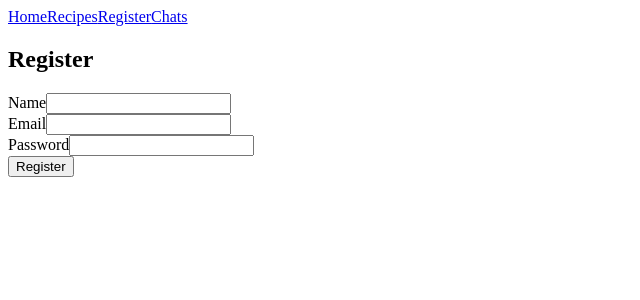
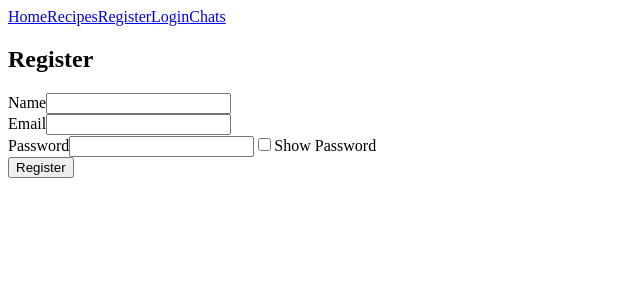
Before and after one commit to nPrameelaPydi/capstone_frontend, a React (Vite) app: page /register in a window 1280 px wide. Shown: the top 300 px of the page, without its empty margins (0-640 px from the left). Built offline with nearby package versions, Linux system fonts and the light colour scheme.

Commit message:
add forgot password feature

```diff
--- a/components/Nav.jsx
+++ b/components/Nav.jsx
@@ -6,7 +6,7 @@ export default function Nav() {
       <Link to="/">Home</Link>
       <Link to="/recipes">Recipes</Link>
       <Link to="/register">Register</Link>
-      {/*<Link to="/login">Login</Link>*/}
+      <Link to="/login">Login</Link>
       <Link to="/chats">Chats</Link>
     </nav>
   );
--- a/pages/RegistrationPage.jsx
+++ b/pages/RegistrationPage.jsx
@@ -10,6 +10,8 @@ const Register = () => {
   });
   // To show success/error message after submitting the form
   const [message, setMessage] = useState("");
+  // to show password feature
+  const [showPassword, setShowPassword] = useState(false);
 
   const handleChange = (e) => {
     // update form data object with changed value
@@ -24,11 +26,13 @@ const Register = () => {
         "http://localhost:3000/api/auth/register",
         formData
       );
-      console.log(response.data); // Log success response
+      console.log(response);
+      console.log(`${response.config.data}`);
+      console.log(response.data.message);
       setMessage(response.data.message); //set success msg
     } catch (error) {
       console.error(error.response?.data || error.message);
-      //error.response?.data?.message: The ?. is called optional chaining. It ensures that if response or data is null or undefined, it won’t throw an error and will return undefined instead. This makes it safer to access properties that might not exist if something goes wrong with the request.
+      // optional chaining ensures that if response or data is null or undefined, it won’t throw an error and will return undefined instead. This makes it safer to access properties that might not exist if something goes wrong with the request.
       setMessage(error.response?.data?.message || "Registration failed");
     }
   };
@@ -60,12 +64,21 @@ const Register = () => {
         <div>
           <label htmlFor="">Password</label>
           <input
-            type="password"
+            type={showPassword ? "text" : "password"}
             name="password"
             value={formData.password}
             onChange={handleChange}
             required
           ></input>
+          <label htmlFor="">
+            {/* toggle showPassword state */}
+            <input
+              type="checkbox"
+              checked={showPassword}
+              onChange={() => setShowPassword(!showPassword)}
+            />
+            Show Password
+          </label>
         </div>
         <button type="submit">Register</button>
       </form>
--- a/src/App.jsx
+++ b/src/App.jsx
@@ -5,6 +5,7 @@ import Nav from "../components/Nav.jsx";
 import RecipesPage from "../pages/RecipesPage.jsx";
 import ChatsPage from "../pages/ChatsPage";
 import Register from "../pages/RegistrationPage.jsx";
+import Login from "../pages/LoginPage.jsx";
 
 export default function App() {
   return (
@@ -14,6 +15,7 @@ export default function App() {
         <Route path="/" element={<HomePage />}></Route>
         <Route path="/recipes" element={<RecipesPage />}></Route>
         <Route path="/register" element={<Register />}></Route>
+        <Route path="/login" element={<Login />}></Route>
 
         <Route path="/chats" element={<ChatsPage />}></Route>
         <Route path="/*" element={<NotFound />}></Route>
```
Also changed, not shown: 1 other file (tests, documents, lock files or other folders).
